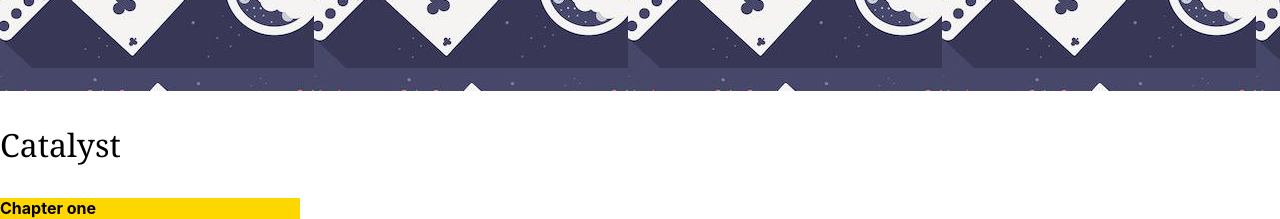
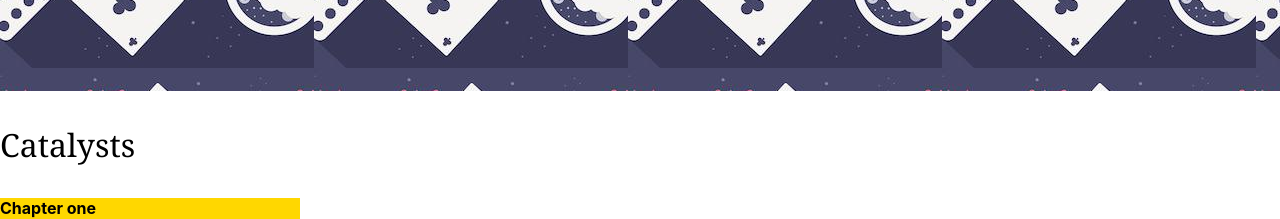
Before and after one commit to jorgevz/nautilus, a React (Create React App) app: page / in a window 1280 px wide. Shown: the part 1640-1859 px from the top of the page. Built offline with nearby package versions, Linux system fonts and the light colour scheme.

Commit message:
side bar nav title

```diff
--- a/src/component/Web1.js
+++ b/src/component/Web1.js
@@ -11,7 +11,7 @@ return(
 <p id='t2'></p>
 <p id='t3'>ISSUES  TOPICS   BLOGS  NEWSLETTER</p>
 <p id="t4">WHY THE LAWS OF PHYSICS ARE INEVITABLE ?</p>
-<p id='t5'>Catalyst</p>
+<p id='t5'>Catalysts</p>
 <p id='t7'>Chapter one</p>
 <p id='t8'>Chapter two</p>
 <p id='t9'>Chapter three</p>
```
Also changed, not shown: src/App.css (+5 -5 lines).
